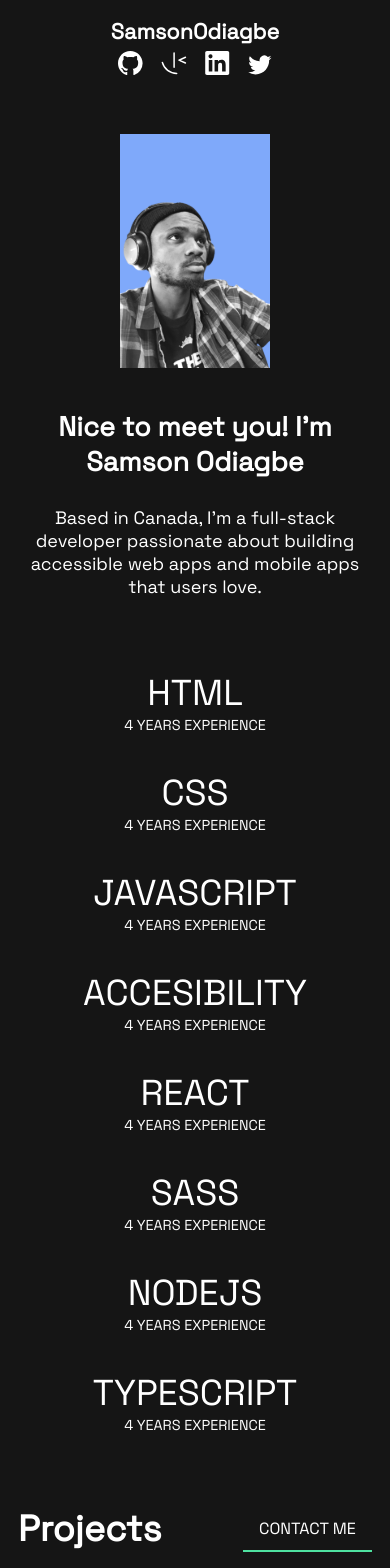
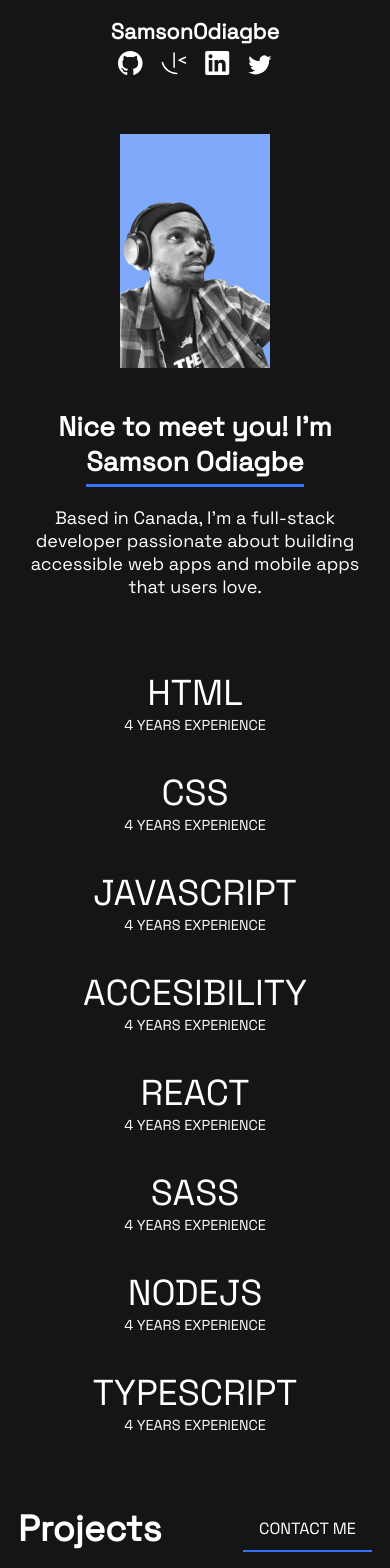
Before and after one commit to sammyodiagbe/portfolio-fem, a React (Create React App) app: page / in a window 390 px wide. Shown: the top 1568 px of the page. Built offline with nearby package versions, Linux system fonts and the light colour scheme.

Commit message:
mobile designs

```diff
--- a/src/styles/index.css
+++ b/src/styles/index.css
@@ -98,6 +98,11 @@ div.portfolio-app div.container div.introduction section.write-up h1 {
   margin-bottom: 1em;
 }
 
+div.portfolio-app div.container div.introduction section.write-up h1 span.stand-out {
+  padding: 0.2em 0;
+  border-bottom: 3px solid #3474fd;
+}
+
 div.portfolio-app div.container div.introduction section.image-container img {
   width: 150px;
 }
@@ -144,7 +149,7 @@ div.portfolio-app div.container div.projects-container div.project-container-hea
 div.portfolio-app div.container div.projects-container div.project-container-head a {
   padding: 0.7em 1em;
   display: inline-block;
-  border-bottom: 2px solid #4ee1a0;
+  border-bottom: 2px solid #3474fd;
   text-transform: uppercase;
   font-size: 0.9em;
 }
@@ -196,7 +201,7 @@ div.portfolio-app div.container div.contact-me section.form-container form div.i
 div.portfolio-app div.container div.contact-me section.form-container form div.input-container input:active, div.portfolio-app div.container div.contact-me section.form-container form div.input-container input:focus,
 div.portfolio-app div.container div.contact-me section.form-container form div.input-container textarea:active,
 div.portfolio-app div.container div.contact-me section.form-container form div.input-container textarea:focus {
-  border-bottom: 2px solid #4ee1a0;
+  border-bottom: 2px solid #3474fd;
 }
 
 div.portfolio-app div.container div.contact-me section.form-container form div.input-container input:invalid,
@@ -211,7 +216,7 @@ div.portfolio-app div.container div.contact-me section.form-container form div.b
 div.portfolio-app div.container div.contact-me section.form-container form div.btn-container button.btn-submit {
   display: inline-block;
   text-transform: uppercase;
-  border-bottom: 1px solid #4ee1a0;
+  border-bottom: 1px solid #3474fd;
   background: transparent;
   padding: 1em;
   font-size: 0.9em;
--- a/src/styles/index.scss
+++ b/src/styles/index.scss
@@ -1,6 +1,6 @@
 // variables
 $background-color: #151515;
-$secondary-color: #4ee1a0;
+$secondary-color: #3474fd;
 $light-dark: #242424;
 $grey: #d9d9d9;
 $white: #ffffff;
@@ -92,6 +92,10 @@ div.portfolio-app {
       section.write-up {
         h1 {
           margin-bottom: 1em;
+          span.stand-out {
+            padding: 0.2em 0;
+            border-bottom: 3px solid $secondary-color;
+          }
         }
       }
 
```
Also changed, not shown: 1 other file (tests, documents, lock files or other folders).
